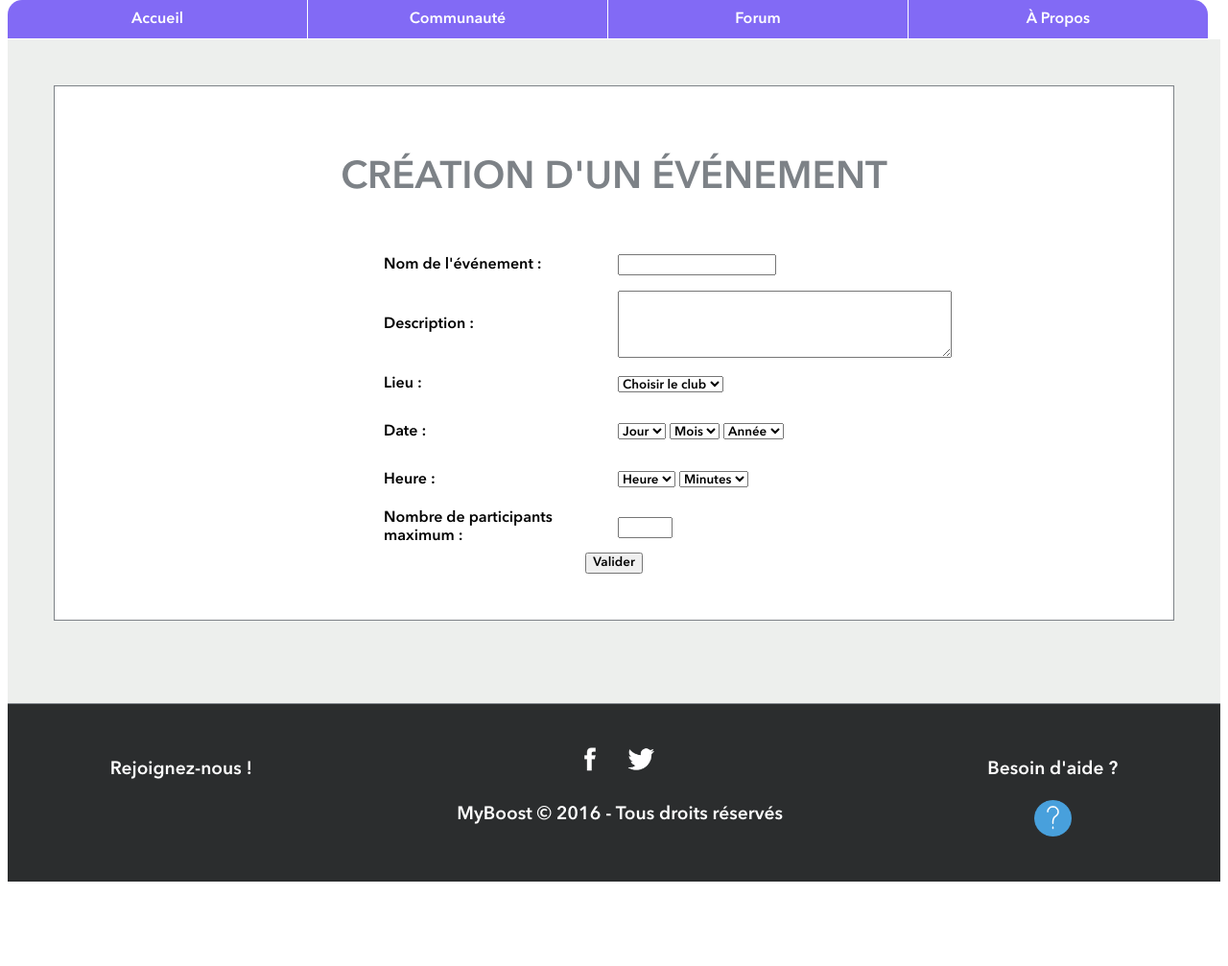
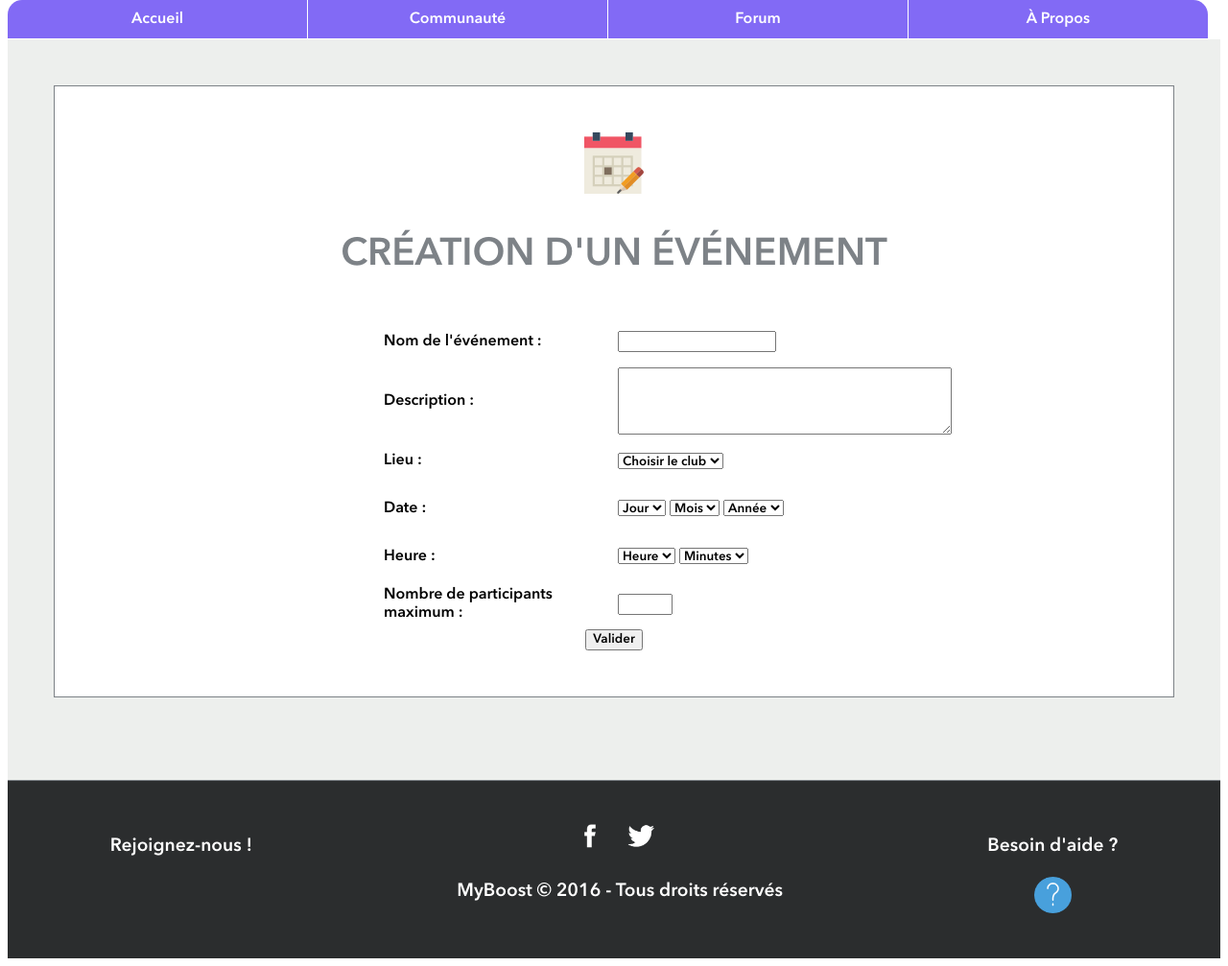
Before and after one commit to mickelbaz/MyBoost2, a PHP site: template Vues/vueCreationEvenement.php in a window 1280 px wide. Shown: the part 188-1195 px from the top of the page at 96% size. Before the commit the page ends 1107 px from the top, so only its background shows below. Run offline with PHP 8.4, Linux system fonts and the light colour scheme; the template is opened without the code that fills it: most values are stand-ins (such as "Sample title", 1, 10 or a date in 2020); some web fonts are replaced.

Commit message:
modif logos

```diff
--- a/Vues/vueCreationEvenement.php
+++ b/Vues/vueCreationEvenement.php
@@ -14,6 +14,10 @@
 		<div class="formulaire">
 
 <FORM name="formulaire" method="post" action="">
+
+	<div class="image" style="text-align:center; margin-top:1em;">
+	  <img class="logo_loupe" src="Images/calendar-event.png"/>
+	</div>
 
 	<p id="title">CRÉATION D'UN ÉVÉNEMENT</p>
 	<table>
@@ -102,7 +106,7 @@
 
 		<tr>
 		<td>Nombre de participants maximum : </td>
-		<td><INPUT type="text" size="5" name="nb" value="<?php if(isset($_POST['nb'])){ echo htmlentities($_POST['nb']);}?>"/></td>
+		<td><INPUT type="number" name="nb" size:"5" value="<?php if(isset($_POST['nb'])){ echo htmlentities($_POST['nb']);}?>" min="2" max="100"/></td>
 		</tr>
 
   </table>
```
Also changed, not shown: Images/calendar-event.png (added), Images/garbage.png, Images/modif.png.
